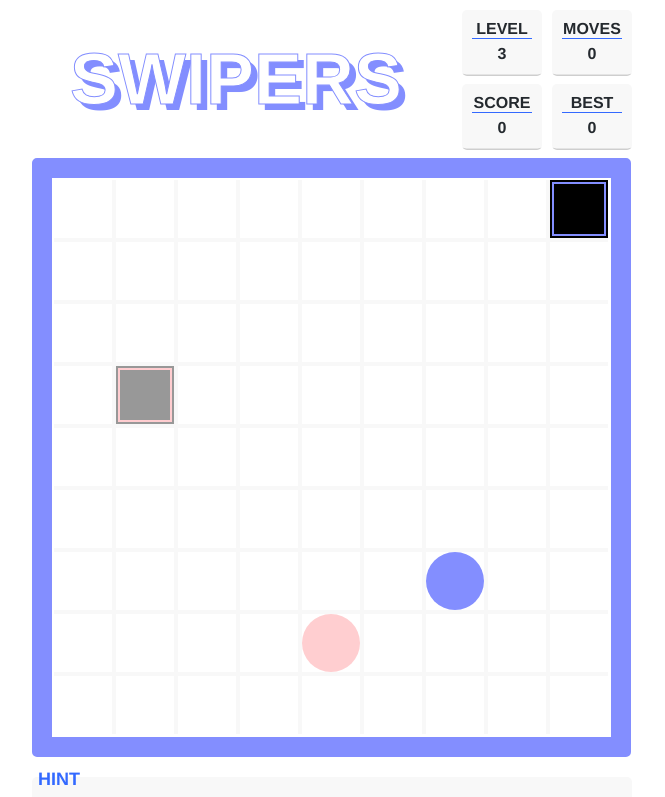
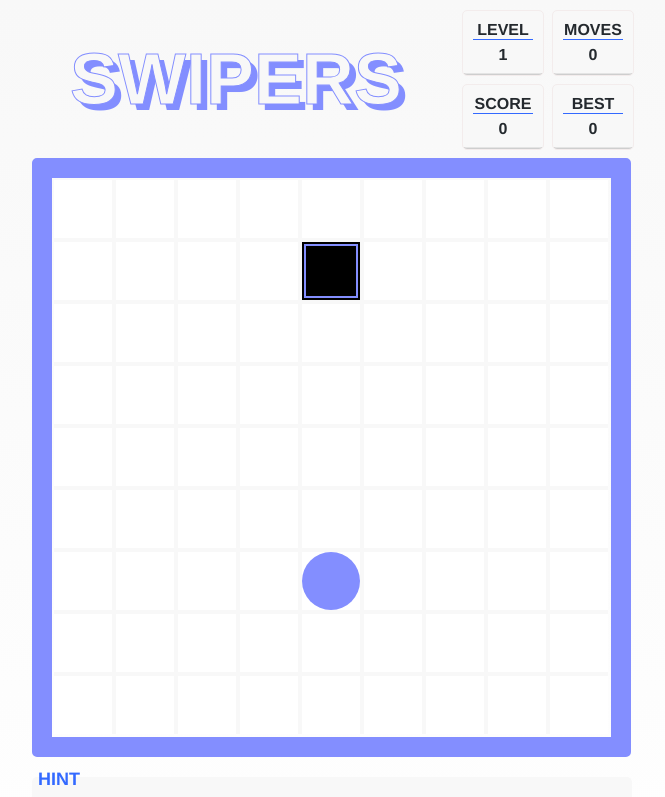
Before and after one commit to Calanthe/swipers, a React (Create React App) app: page / in a window 1280 px wide. Shown: the top 797 px of the page, without its empty margins (291-956 px from the left). Built offline with nearby package versions, Linux system fonts and the light colour scheme.

Commit message:
bg gradient added

```diff
--- a/src/index.scss
+++ b/src/index.scss
@@ -103,6 +103,7 @@ body {
   -moz-osx-font-smoothing: grayscale;
   background-color: $primary-bg-color;
   color: $primary-font-color;
+  background: linear-gradient(to bottom, $secondary-bg-color 0%, $primary-bg-color 100%);
 }
 
 p {
@@ -130,6 +131,7 @@ p {
         padding: 10px;
         width: 60px;
         border-radius: 5px;
+        border: #F3ECEC 1px solid;
         margin: 0 0 8px 0;
         box-shadow: inset 0 -0.6em 0 -0.5em rgba(0,0,0,0.17);
 
@@ -167,7 +169,7 @@ p {
       padding: 34px;
       -webkit-text-stroke-width: 1px;
       -moz-text-stroke-width: 1px;
-      color: $primary-bg-color;
+      color: $secondary-bg-color;
 
       &.logo-primary {
         text-shadow: 6px 6px $tile-bg-primary;
--- a/src/js/reducers/index.tsx
+++ b/src/js/reducers/index.tsx
@@ -4,7 +4,7 @@ import { transformFromStateToGrid, transformFromGridToState, factorial } from ".
 import { Cell, CellState, FinishCords, RootReducerAction } from "../misc/tsTypes";
 import { LEVELS } from "../misc/levels";
 
-const INITIAL_LEVEL = 2;
+const INITIAL_LEVEL = 0; //starts with 0
 
 interface Vector {
     x: number,
```
